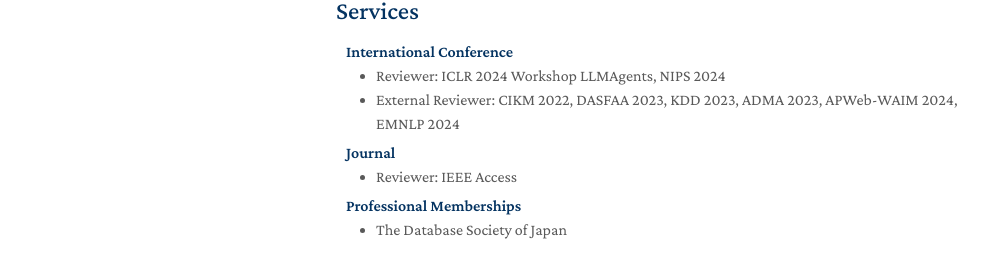
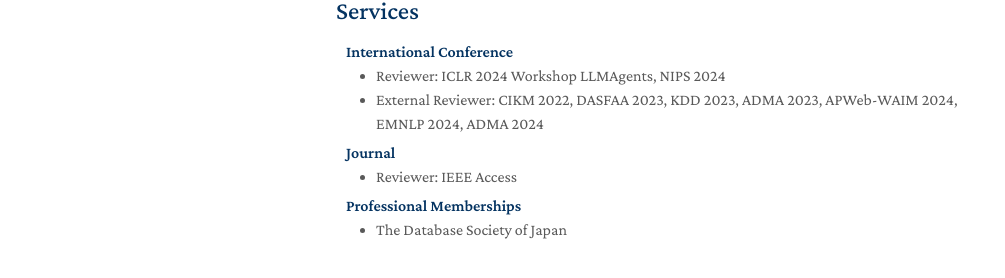
Before and after one commit to wuzengqing001225/wuzengqing001225.github.io, a Jekyll site: the page built from index.md, in a window 1280 px wide and 900 px high, scrolled down 1489 px. Shown: the part 579-857 px from the top of the window, without its empty margins (134-1139 px from the left). Built offline with Jekyll 4.4.1, drawn with Linux system fonts in a browser that asks for light colours; nearby versions of some CDN libraries; a style sheet for code colours, icons or effects is not loaded; our own code applies the rules of GitHub Pages for plain Markdown files.

Commit message:
Update services.md

```diff
--- a/_includes/services.md
+++ b/_includes/services.md
@@ -7,7 +7,7 @@
   <li><a href="http://iccv2021.thecvf.com/"><autocolor>IEEE/CVF International Conference on Computer Vision (ICCV) 2021</autocolor></a></li>
   <li><a href="https://eccv2022.ecva.net/"><autocolor>European Conference on Computer Vision (ECCV) 2022</autocolor></a></li> -->
   <li>Reviewer: ICLR 2024 Workshop LLMAgents, NIPS 2024</li>
-  <li>External Reviewer: CIKM 2022, DASFAA 2023, KDD 2023, ADMA 2023, APWeb-WAIM 2024, EMNLP 2024</li>
+  <li>External Reviewer: CIKM 2022, DASFAA 2023, KDD 2023, ADMA 2023, APWeb-WAIM 2024, EMNLP 2024, ADMA 2024</li>
 </ul>
 
 <h4 style="margin:0 10px 0;">Journal</h4>
```
